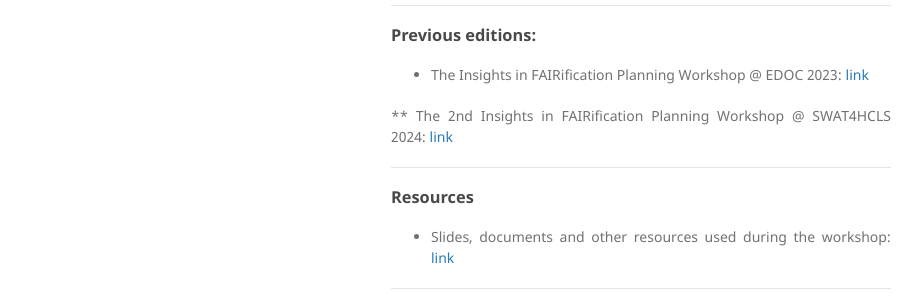
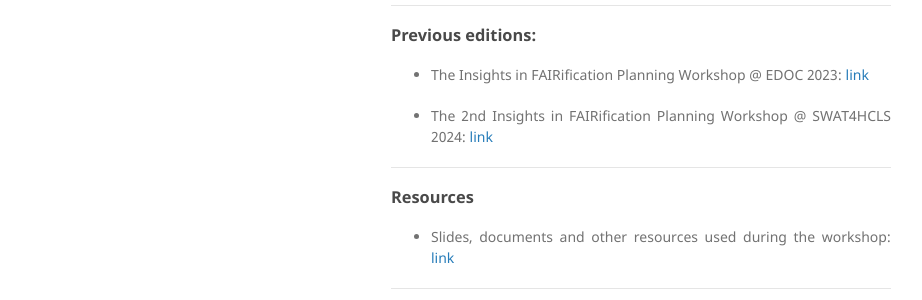
Before and after one commit to FAIRification-Planning/FAIRification-Planning.github.io, a Jekyll site: the page built from index.md, in a window 1280 px wide and 1213 px high. Shown: the part 566-866 px from the top of the window, without its empty margins (179-1101 px from the left). Built offline with Jekyll 4.4.1, drawn with Linux system fonts in a browser that asks for light colours; the repository's description, which GitHub fills in, is left out.

Commit message:
Updating site to 'tba'

```diff
--- a/index.md
+++ b/index.md
@@ -22,7 +22,7 @@ This tutorial is based on the formats of previous [Bring Your Own Data Workshops
 
 * The Insights in FAIRification Planning Workshop @ EDOC 2023: [link](https://www.rug.nl/research/bernoulli/conf/edoc-2023/workshops/) <br/>
 
-** The 2nd Insights in FAIRification Planning Workshop @ SWAT4HCLS 2024: [link](https://drive.google.com/file/d/18OssIT64ju6zTBh9Nv7XgQXtpzANjWEo/view)<br/>
+* The 2nd Insights in FAIRification Planning Workshop @ SWAT4HCLS 2024: [link](https://drive.google.com/file/d/18OssIT64ju6zTBh9Nv7XgQXtpzANjWEo/view)<br/>
 
 <!-- ### (Tentative) Program:
 
```
